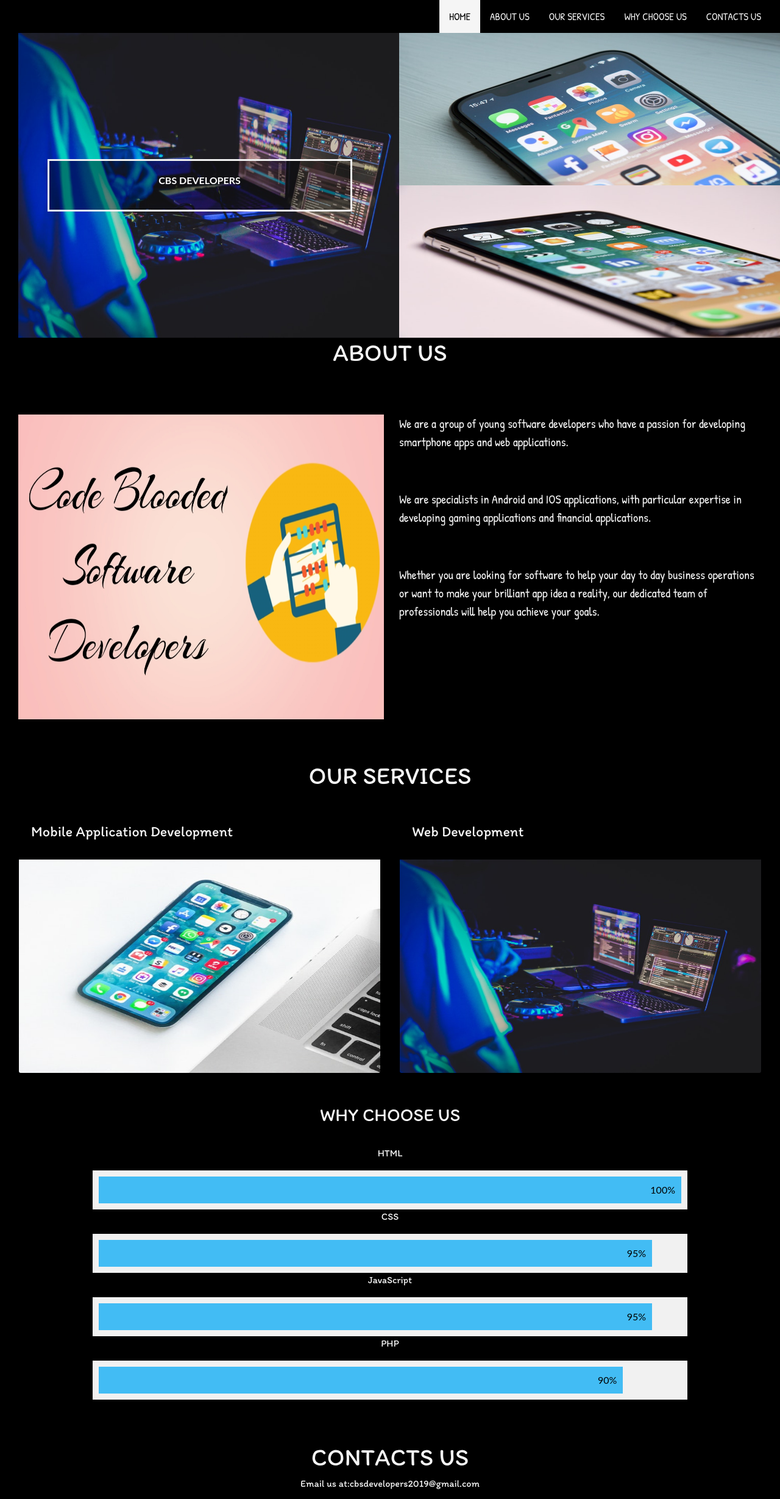
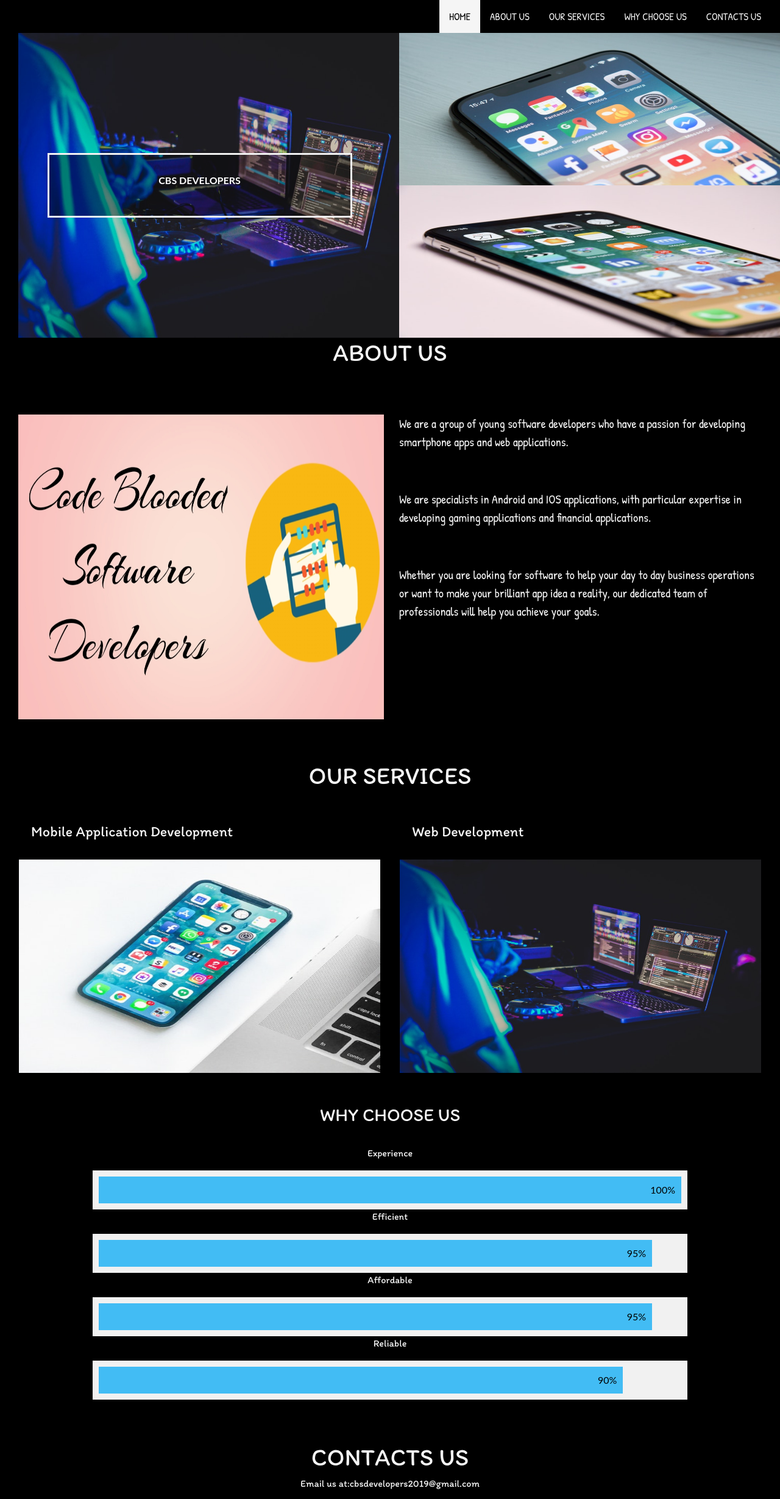
Before and after one commit to HannahChege/CBS, a plain HTML site: page index.html in a window 1280 px wide. Shown: the top 2459 px of the page at 61% size. Drawn offline with nearby package versions, Linux system fonts and the light colour scheme; some icons are missing; a web font is replaced by a local one.

Commit message:
Changes made

```diff
--- a/index.html
+++ b/index.html
@@ -100,7 +100,7 @@
           <p class="card-text" style="color:whitesmoke;font-family: 'Itim', cursive">
             </p>
         </div>
-        <img class="card-img-bottom" src="img/mobile1.jpeg" alt="Card image"
+        <img class="imagee" src="img/mobile1.jpeg" alt="Card image"
           style="width:100%" height="350px">
 
       </div>
@@ -111,7 +111,7 @@
           <h4 class="card-title" style="font-family: 'Itim', cursive;color: whitesmoke;">Web Development</h4>
           <p class="card-text" style="color:whitesmoke;font-family: 'Itim', cursive"></p>
         </div>
-        <img class="card-img-bottom" src="img/tech4.jpeg" alt="Card image"
+        <img class="imagee" src="img/tech4.jpeg" alt="Card image"
           style="width:100%" height="350px">
 
       </div>
@@ -124,22 +124,22 @@
                       <div id="us" class="container-fluid" style="padding-top:50px;padding-bottom:70px;background-color: black;">
                         <h1 style="font-family: 'Itim', cursive;text-align: center; color:whitesmoke; font-size: 30px;">WHY CHOOSE US</h1>
                         <hr>
-                        <p style="color:whitesmoke;font-family: 'Itim', cursive">HTML</p>
+                        <p style="color:whitesmoke;font-family: 'Itim', cursive">Experience</p>
                         <div class="container">
                         <div class="skills html">100%</div>
                         </div>
 
-                        <p style="color:whitesmoke;font-family: 'Itim', cursive">CSS</p>
+                        <p style="color:whitesmoke;font-family: 'Itim', cursive">Efficient</p>
                         <div class="container">
                         <div class="skills css">95%</div>
                         </div>
 
-                        <p style="color:whitesmoke;font-family: 'Itim', cursive">JavaScript</p>
+                        <p style="color:whitesmoke;font-family: 'Itim', cursive">Affordable</p>
                         <div class="container">
                         <div class="skills js">95%</div>
                         </div>
 
-                        <p style="color:whitesmoke;font-family: 'Itim', cursive">PHP</p>
+                        <p style="color:whitesmoke;font-family: 'Itim', cursive">Reliable</p>
                         <div class="container">
                         <div class="skills php">90%</div>
                         </div>
@@ -182,7 +182,7 @@ body, html {
 
 .bg-image {
   /* The image used */
-  background-image: url("photographer.jpg");
+  background-image: url(".../img/mobile3.jpeg");
 
   /* Add the blur effect */
   filter: blur(8px);
@@ -210,7 +210,7 @@ body, html {
   transform: translate(-50%, -50%);
   z-index: 2;
   width: 80%;
-  padding: 20px;
+  padding: 30px;
   text-align: center;
 }
 
```
